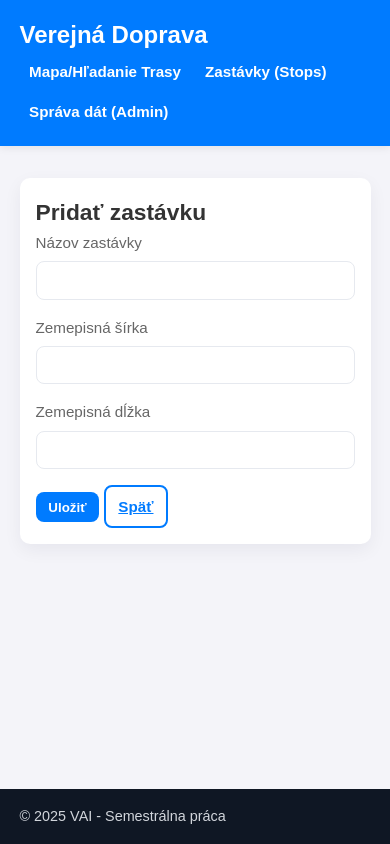
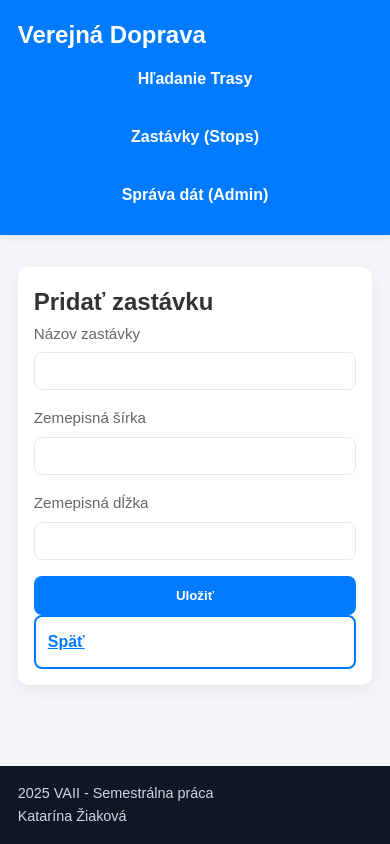
Before and after one commit to ZiakovaKatarina/vaii-doprava, a Django app: page /stops/create/ in a window 390 px wide. Run offline with Django 5.2, Linux system fonts and the light colour scheme.

Commit message:
uprava responzivneho dizajnu

```diff
--- a/frontend/static/css/style.css
+++ b/frontend/static/css/style.css
@@ -1,6 +1,4 @@
 /* --- style.css --- */
-/* Kombinácia tvojich pravidiel + doplnené layout + komponenty */
-
 /* 1. Global Reset pre box model (Vlastné pravidlo) */
 * {
     box-sizing: border-box;
@@ -173,19 +171,61 @@ input:focus, textarea:focus, select:focus {
 .mobile-only { display: none; }
 
 /* 15. Responsive: pre menšie obrazovky zmeny */
-@media (max-width: 1200px) {
-    /*main.container { grid-template-columns: 1fr; padding: 0 1rem; }*/
-    main.container { grid-template-columns: 1fr; }
-    nav { gap: 0.3rem; }
-    header .top { flex-direction: column; align-items: flex-start; gap: 0.6rem; }
+@media (max-width: 1199px) {
+    main.container {
+        grid-template-columns: 1fr minmax(250px, 300px);
+        gap: 1.2rem;
+    }
 }
 
-/* 16. Responsive: pre telefony */
-@media (max-width: 768px) {
-    body { font-size: 95%; } /* mierne zmenšenie textu */
+/* tablet: jednokolónkový layout */
+@media (max-width: 991px) {
+    main.container {
+        grid-template-columns: 1fr;
+    }
+    header .top {
+        flex-direction: column;
+        align-items: stretch;
+    }
+    nav {
+        justify-content: center;
+        flex-wrap: wrap;
+    }
+}
+
+/* telefón */
+@media (max-width: 767px) {
+    .container {
+        width: 95%;
+        padding: 0 0.5rem;
+    }
+
+    nav {
+        flex-direction: column;
+        width: 100%;
+    }
+    nav a {
+        width: 100%;
+        text-align: center;
+        padding: 0.75rem;
+    }
+
+    /* Responsive tabuľka – horizontálny scroll */
+    .table-wrapper {
+        overflow-x: auto;
+        -webkit-overflow-scrolling: touch;
+    }
+
+    .btn, .btn-primary, .btn-outline {
+        width: 100%;
+        padding: 0.75rem;
+    }
+
+    h1 { font-size: 1.8rem; }
+    h2 { font-size: 1.5rem; }
+
     .mobile-only { display: block; }
-    nav a { padding: 0.35rem 0.6rem; font-size: 0.95rem; }
-    .btn { padding: 0.45rem 0.8rem; }
+    .desktop-only { display: none; }
 }
 
 /* 17. Notifikácie / chyby */
--- a/frontend/templates/base.html
+++ b/frontend/templates/base.html
@@ -14,7 +14,7 @@
         <div class="container">
             <h1>Verejná Doprava</h1>
             <nav>
-                <a href="{% url 'home' %}">Mapa/Hľadanie Trasy</a>
+                <a href="{% url 'home' %}">Hľadanie Trasy</a>
                 <a href="{% url 'stop_list' %}">Zastávky (Stops)</a>
                 <a href="/admin/">Správa dát (Admin)</a>
             </nav>
@@ -28,7 +28,8 @@
 
     <footer>
         <div class="container">
-            <p>&copy; 2025 VAI - Semestrálna práca</p>
+            <p>2025 VAII - Semestrálna práca</p>
+            <p>Katarína Žiaková</p>
         </div>
     </footer>
 
```
